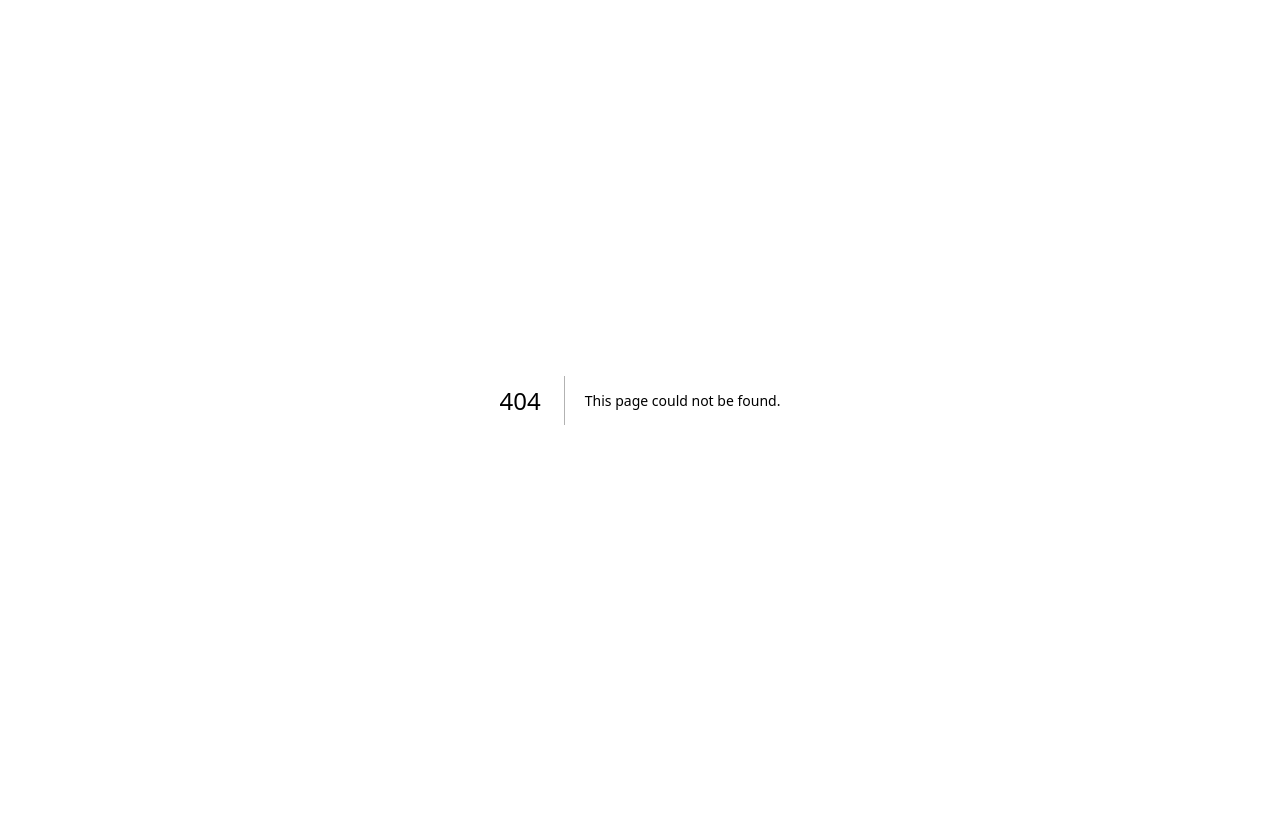
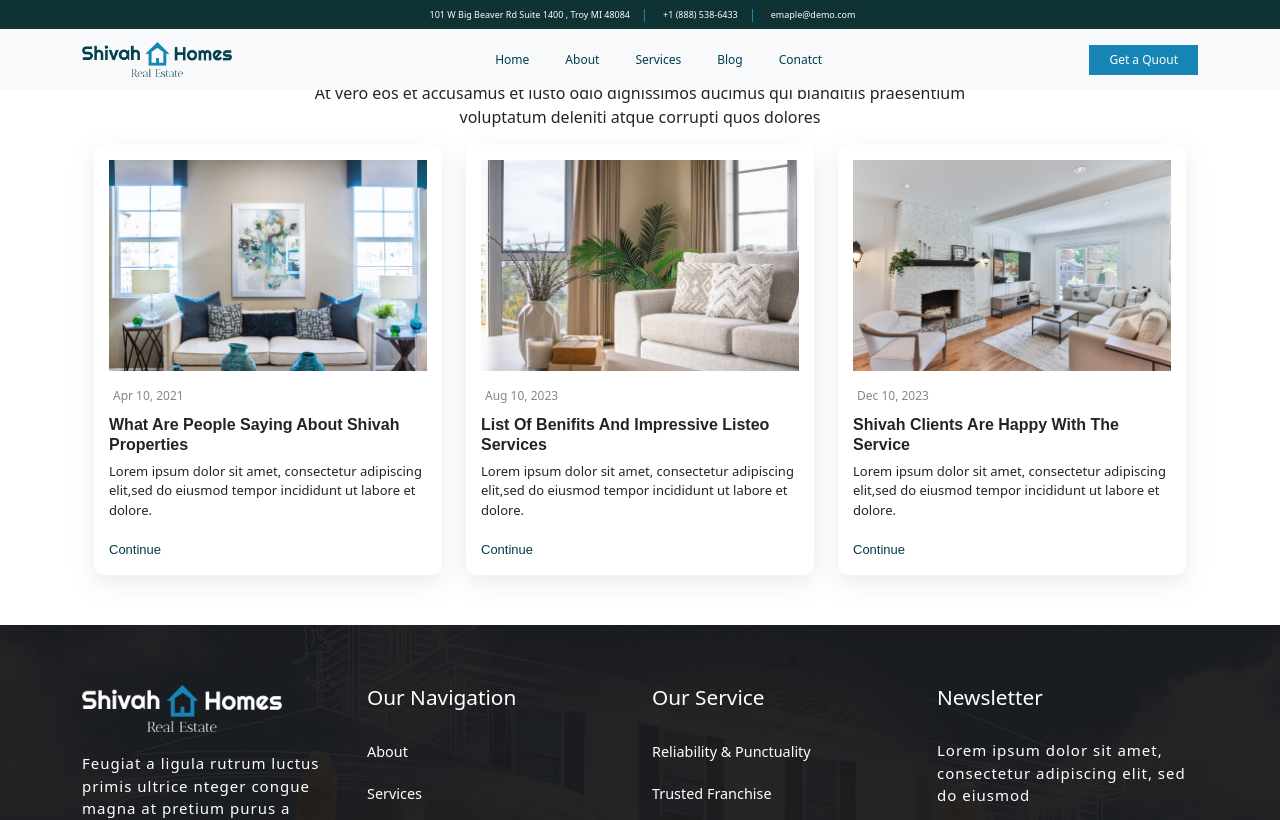
Before and after one commit to ShivahTech/shivah-real-estate, a Next.js app: page /blog in a window 1280 px wide. Before the commit this address had no page. Shown: the top 820 px of the page. Built offline with nearby package versions, Linux system fonts and the light colour scheme.

Commit message:
new changes

```diff
--- a/src/Component/Blog/index.tsx
+++ b/src/Component/Blog/index.tsx
@@ -2,6 +2,8 @@ import React from "react";
 import Image from "next/image";
 import { map } from "lodash";
 import { blog } from "@/Utility/blog";
+import Link from "next/link";
+import { route } from "@/Enum/route";
 const index = () => {
   return (
     <section className="blog-section" id="blog">
@@ -39,6 +41,7 @@ const index = () => {
                     </p>
                     <h4> {item.heading} </h4>
                     <p>{item.detail}</p>
+
                     <button className="" type="button">
                       Continue <i className=" ms-2 fa-solid fa-arrow-right"></i>
                     </button>
--- /dev/null
+++ b/src/Enum/route.ts
@@ -0,0 +1,5 @@
+export enum route {
+  home = "/",
+  //   blog = "/blog",
+  //   blogDetails = "/blogdetails",
+}
--- /dev/null
+++ b/src/pages/blog/index.tsx
@@ -0,0 +1,16 @@
+import Blog from "@/Component/Blog";
+import Footer from "@/Component/Footer";
+import Header from "@/Component/Header";
+import React from "react";
+
+const index = () => {
+  return (
+    <>
+      <Header />
+      <Blog />
+      <Footer />
+    </>
+  );
+};
+
+export default index;
--- a/src/styles/banner-.scss
+++ b/src/styles/banner-.scss
@@ -1,9 +1,9 @@
 .banner-section {
-  background: url(/image/bg-home-demo-04.jpg) rgba(28, 27, 28, 0.493);
+  background: url(/image/slider-1.jpg) rgb(10 10 10 / 82%);
   background-position: 100% 100%;
   background-repeat: no-repeat;
   background-size: cover;
-  padding: 180px 0px 130px 0px;
+  padding: 220px 0px 130px 0px;
   background-blend-mode: overlay;
   // animation: scale 40s linear infinite;
   @include sm {
```
Also changed, not shown: src/Component/Banner/index.tsx (+0 -60 lines), src/pages/blog/[id]/blogdetails/index.tsx (added, +15 -0 lines), public/image/slider-1.jpg (added).
